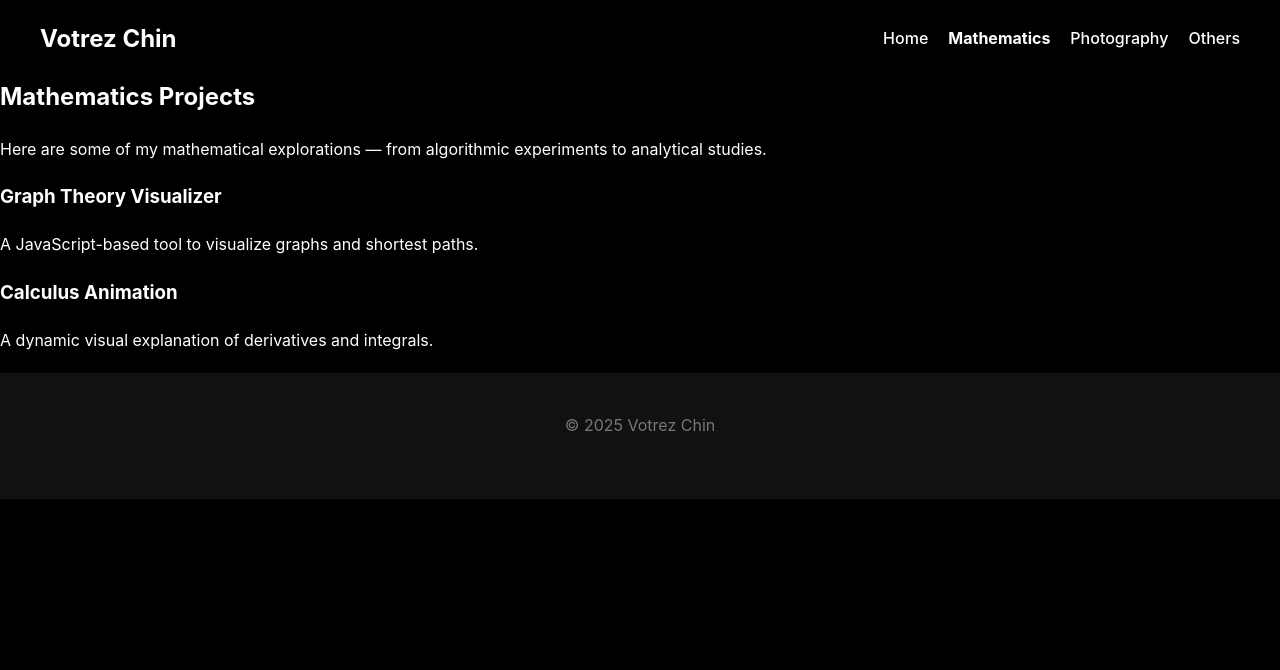
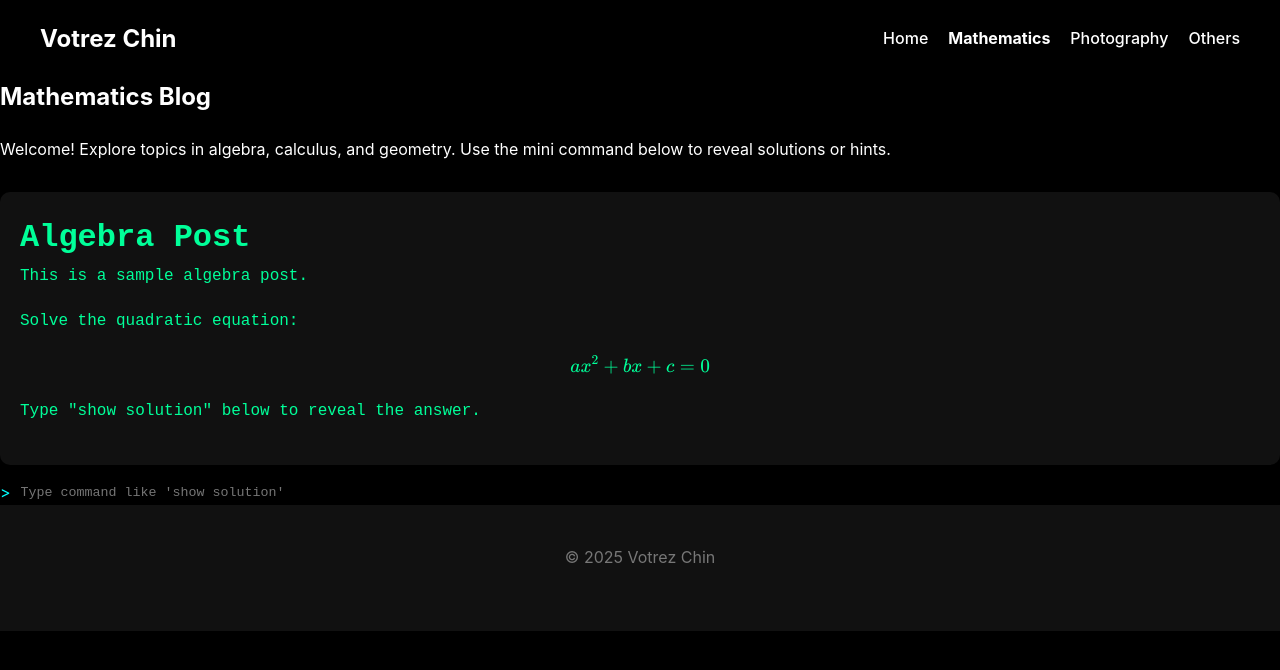
Before and after one commit to Votrez-Chin/votrez-chin.github.io, a plain HTML site: page category/mathematics.html in a window 1280 px wide. Drawn offline with nearby package versions, Linux system fonts and the light colour scheme.

Commit message:
Update mathematics.html

```diff
--- a/category/mathematics.html
+++ b/category/mathematics.html
@@ -4,9 +4,58 @@
   <meta charset="UTF-8">
   <meta name="viewport" content="width=device-width, initial-scale=1.0">
   <title>Mathematics | Votrez Chin</title>
+
+  <!-- Main site CSS -->
   <link rel="stylesheet" href="../css/style.css">
+
+  <!-- Terminal-style blog CSS (optional tweaks) -->
+  <style>
+    #blog-content {
+      background-color: #111;
+      color: #00ff99;
+      font-family: "Courier New", monospace;
+      padding: 20px;
+      border-radius: 10px;
+      margin-top: 30px;
+    }
+    .command-line {
+      display: flex;
+      align-items: center;
+      margin-top: 15px;
+    }
+    .prompt {
+      padding-right: 10px;
+      color: #00ffff;
+    }
+    #command-input {
+      flex: 1;
+      background: transparent;
+      border: none;
+      color: #00ff99;
+      outline: none;
+      font-family: monospace;
+    }
+    .solution {
+      background-color: #222;
+      color: #ff0;
+      padding: 10px;
+      margin-top: 10px;
+      border-radius: 5px;
+      display: none; /* hidden until command is typed */
+    }
+  </style>
+
+  <!-- KaTeX for math rendering -->
+  <link rel="stylesheet" href="https://cdn.jsdelivr.net/npm/katex@0.16.8/dist/katex.min.css">
+  <script src="https://cdn.jsdelivr.net/npm/katex@0.16.8/dist/katex.min.js"></script>
+  <script src="https://cdn.jsdelivr.net/npm/katex@0.16.8/dist/contrib/auto-render.min.js"></script>
+
+  <!-- Markdown parser -->
+  <script src="https://cdn.jsdelivr.net/npm/marked/marked.min.js"></script>
+
 </head>
 <body>
+  <!-- Navbar -->
   <header class="navbar">
     <h1 class="logo">Votrez Chin</h1>
     <nav>
@@ -19,25 +68,72 @@
     </nav>
   </header>
 
+  <!-- Main Content -->
   <main class="container fade-in">
-    <h2>Mathematics Projects</h2>
-    <p>Here are some of my mathematical explorations — from algorithmic experiments to analytical studies.</p>
-    <div class="projects-grid">
-      <div class="project-card">
-        <h3>Graph Theory Visualizer</h3>
-        <p>A JavaScript-based tool to visualize graphs and shortest paths.</p>
-      </div>
-      <div class="project-card">
-        <h3>Calculus Animation</h3>
-        <p>A dynamic visual explanation of derivatives and integrals.</p>
-      </div>
+    <h2>Mathematics Blog</h2>
+    <p>Welcome! Explore topics in algebra, calculus, and geometry. Use the mini command below to reveal solutions or hints.</p>
+
+    <!-- Blog Content (Markdown + LaTeX) -->
+    <div id="blog-content"></div>
+
+    <!-- Mini terminal interaction -->
+    <div class="command-line">
+      <span class="prompt">></span>
+      <input type="text" id="command-input" placeholder="Type command like 'show solution'" autocomplete="off">
     </div>
+    <div id="solution1" class="solution">
+      Here is the solution: $x = \frac{-b \pm \sqrt{b^2 - 4ac}}{2a}$
+    </div>
+
   </main>
 
+  <!-- Footer -->
   <footer>
     <p>© 2025 Votrez Chin</p>
   </footer>
 
+  <!-- Main JS -->
   <script src="../js/script.js" defer></script>
+
+  <!-- Terminal & Markdown JS -->
+  <script>
+    // Sample Markdown content
+    const markdown = `
+# Algebra Post
+
+This is a sample algebra post.
+
+Solve the quadratic equation:
+
+$$ ax^2 + bx + c = 0 $$
+
+Type "show solution" below to reveal the answer.
+`;
+
+    // Render Markdown
+    document.getElementById('blog-content').innerHTML = marked.parse(markdown);
+
+    // Render LaTeX
+    renderMathInElement(document.getElementById('blog-content'), {
+      delimiters: [
+        {left: "$$", right: "$$", display: true},
+        {left: "$", right: "$", display: false}
+      ]
+    });
+
+    // Command interaction
+    const input = document.getElementById('command-input');
+    input.addEventListener('keydown', function(e) {
+      if(e.key === 'Enter') {
+        const cmd = input.value.trim().toLowerCase();
+        if(cmd === 'show solution') {
+          document.getElementById('solution1').style.display = 'block';
+        } else {
+          alert('Unknown command: ' + cmd);
+        }
+        input.value = '';
+      }
+    });
+  </script>
 </body>
 </html>
```
